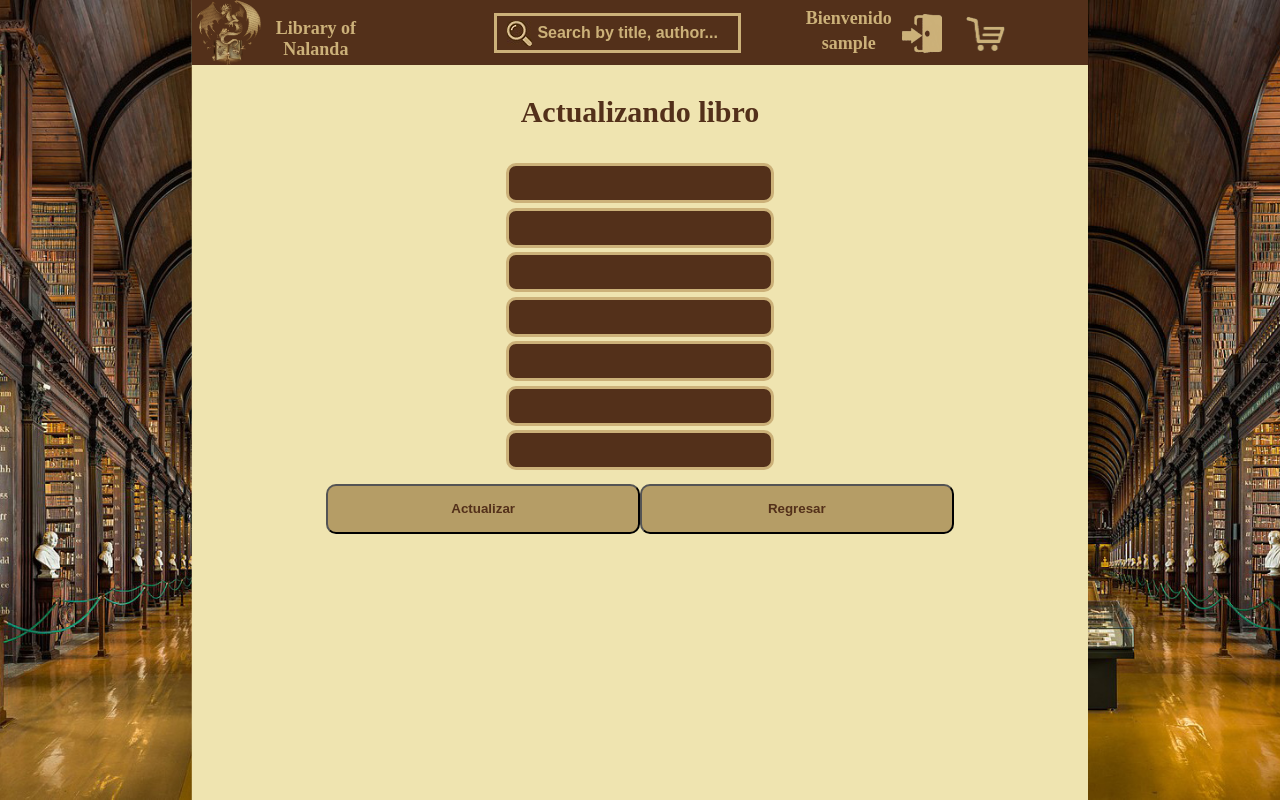
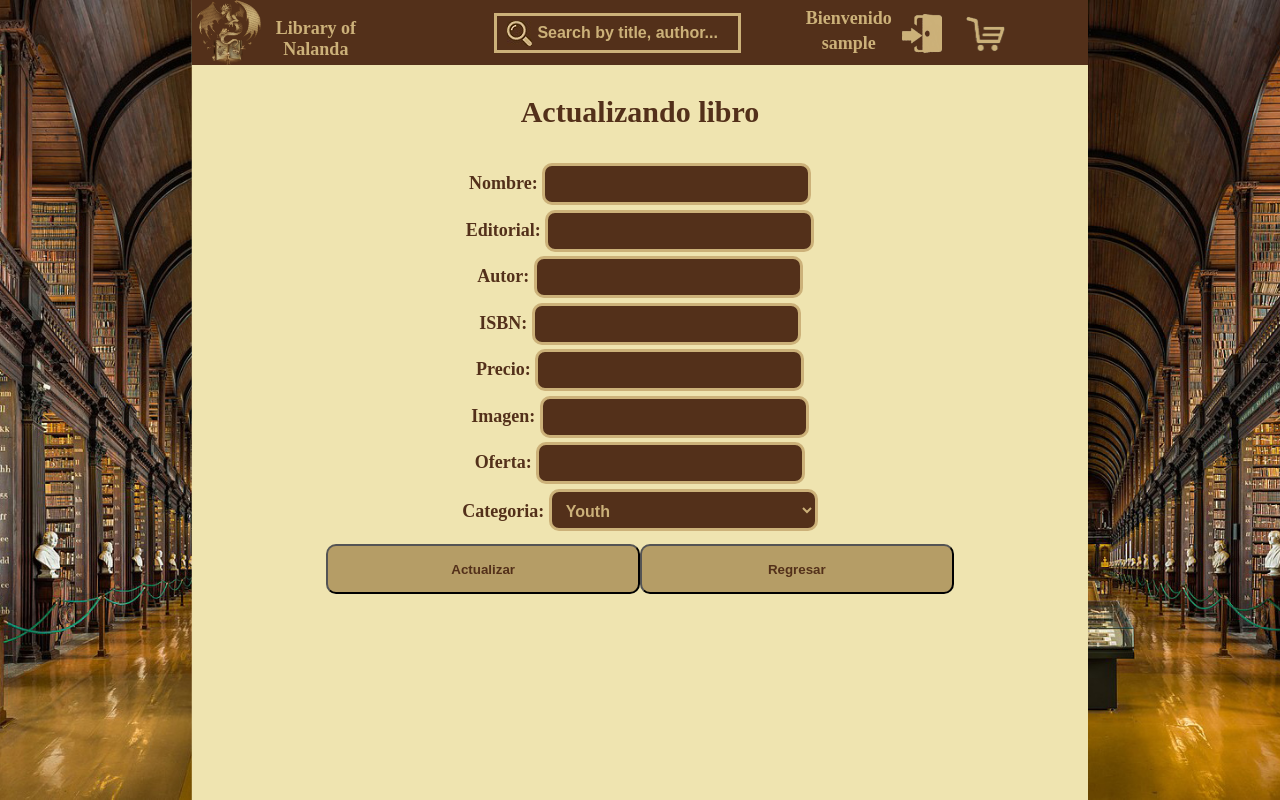
Before and after one commit to HieiOne/Project-PHP, a PHP site: page /panel/libros/actualizar_libros.php?id=1 in a window 1280 px wide. Run offline with PHP 8.4, Linux system fonts and the light colour scheme; the visitor is signed in with stand-in values (Sample User, id 1); data that the repository does not hold is empty.

Commit message:
Descripcion en Actualizar y Categorias

```diff
--- a/Website/panel/libros/actualizar_libros.css
+++ b/Website/panel/libros/actualizar_libros.css
@@ -159,10 +159,10 @@ input[name=search] { /* Format of search bar */
     margin-top: 2%;
 }
 
-input[type=info] { /* Formato formulario */
+input[type=info], select { /* Formato formulario */
     width: 30%;
     margin-top: 0.5%;
-    height: 40px;
+    height: 42px;
     box-sizing: border-box;
     border: 3px solid #ccb179;
     border-radius: 10px;
@@ -229,3 +229,8 @@ margin-top: 0.5%;
 vertical-align: middle;
 text-align: center;
 }
+
+label {
+    color: #53301A;
+    font-weight: bold;
+}
--- a/Website/panel/libros/actualizar_libros.php
+++ b/Website/panel/libros/actualizar_libros.php
@@ -84,14 +84,44 @@
             <p class="AnadiendoLibro">Actualizando libro</p>
             <form action="#" method="post">
             <?php
+                echo '<label for=nombre>Nombre: ';
                 echo '<input type="info" name="nombre" value='.$array["nombre"].'><br>';
+                echo '</label>';
+                echo '<label for=editorial>Editorial: ';
                 echo '<input type="info" name="editorial" value='.$array["editorial"].'><br>';
+                echo '</label>';
+                echo '<label for=autor>Autor: ';
                 echo '<input type="info" name="autor" value='.$array["autor"].'><br>';
+                echo '</label>';
+                echo '<label for=isbn>ISBN: ';
                 echo '<input type="info" name="isbn" minlength="10" maxlength="13" pattern="[0-9]+" title="Solo numeros" value='.$array["isbn"].'><br>';
+                echo '</label>';
+                echo '<label for=precio>Precio: ';
                 echo '<input type="info" name="precio" pattern="[0-9]+" title="Solo numeros E.G: 15" value='.$array["precio"].'><br>';
+                echo '</label>';
+                echo '<label for=imagen>Imagen: ';
                 echo '<input type="info" name="imagen" value='.$array["imagen"].'><br>';
+                echo '</label>';
+                echo '<label for=oferta>Oferta: ';
                 echo '<input type="info" name="oferta" pattern="[0-9]+" title="Solo numeros E.G: 15" value='.$array["oferta"].'><br>';
+                echo '</label>';
             ?>
+                <label for="categorias">Categoria:
+                    <select name="categorias">
+                        <option value="youth">Youth</option>
+                        <option value="psycologhy">Psycologhy</option>
+                        <option value="black">Black</option>
+                        <option value="self-help">Self-Help</option>
+                        <option value="history">History</option>
+                        <option value="medical">Medical</option>
+                        <option value="children">Children</option>
+                        <option value="contemporary">Contemporary</option>
+                        <option value="romance">Romance</option>
+                        <option value="comics">Comics</option>
+                        <option value="economics">Economics</option>
+                        <option value="historical">Historical</option>
+                    </select>
+                </label><br>
                 <input class="ButtonInsert" type="submit" name="Insertar" value="Actualizar">
             </form>
             <button class="ButtonInsert" onclick=location.href="libros.php">Regresar</button>
@@ -103,12 +133,13 @@
             $editorial = $_POST['editorial'];
             $autor = $_POST['autor'];
             $isbn = $_POST['isbn'];
+            $categorias = $_POST['categorias'];
             $precio = $_POST['precio'];
             $imagen = $_POST['imagen'];
             $oferta = $_POST['oferta'];
 
             //Update query
-            $query_update = "UPDATE libros SET nombre='$nombre',editorial='$editorial',autor='$autor',isbn='$isbn',precio='$precio',imagen='$imagen',oferta='$oferta' WHERE id='$id'";
+            $query_update = "UPDATE libros SET nombre='$nombre',editorial='$editorial',autor='$autor',isbn='$isbn',categorias='$categorias',precio='$precio',imagen='$imagen',oferta='$oferta' WHERE id='$id'";
             mysqli_query($db,$query_update);
             mysqli_close($db);
 
--- a/Website/panel/libros/agregar_libros.css
+++ b/Website/panel/libros/agregar_libros.css
@@ -159,10 +159,10 @@ input[name=search] { /* Format of search bar */
     margin-top: 2%;
 }
 
-input[type=info] { /* Formato formulario */
+input[type=info], select { /* Formato formulario */
     width: 30%;
     margin-top: 0.5%;
-    height: 40px;
+    height: 42px;
     box-sizing: border-box;
     border: 3px solid #ccb179;
     border-radius: 10px;
--- a/Website/panel/libros/libros.php
+++ b/Website/panel/libros/libros.php
@@ -78,7 +78,7 @@
                 exit;
             }
 
-            $query = "SELECT id,nombre,editorial,autor,isbn,precio,oferta,imagen FROM libros";
+            $query = "SELECT id,nombre,editorial,autor,isbn,precio,oferta,categorias,imagen FROM libros";
             $result = mysqli_query($db,$query);
         ?>
 
@@ -90,6 +90,7 @@
                         <th>EDITORIAL</th>
                         <th>AUTOR</th>
                         <th>ISBN</th>
+                        <th>CATEGORIAS</th>
                         <th>PRECIO</th>
                         <th>OFERTA</th>
                         <th>IMAGEN</th>
@@ -102,6 +103,7 @@
                             echo '<td>'.$array["editorial"].'</td>';
                             echo '<td>'.$array["autor"].'</td>';
                             echo '<td>'.$array["isbn"].'</td>';
+                            echo '<td>'.$array["categorias"].'</td>';
                             echo '<td>'.$array["precio"].'</td>';
                             echo '<td>'.$array["oferta"].'</td>';
                             echo '<td>'.$array["imagen"].'</td>';
```
Also changed, not shown: Website/panel/libros/agregar_libros.php (+18 -1 lines), 1 other file.
